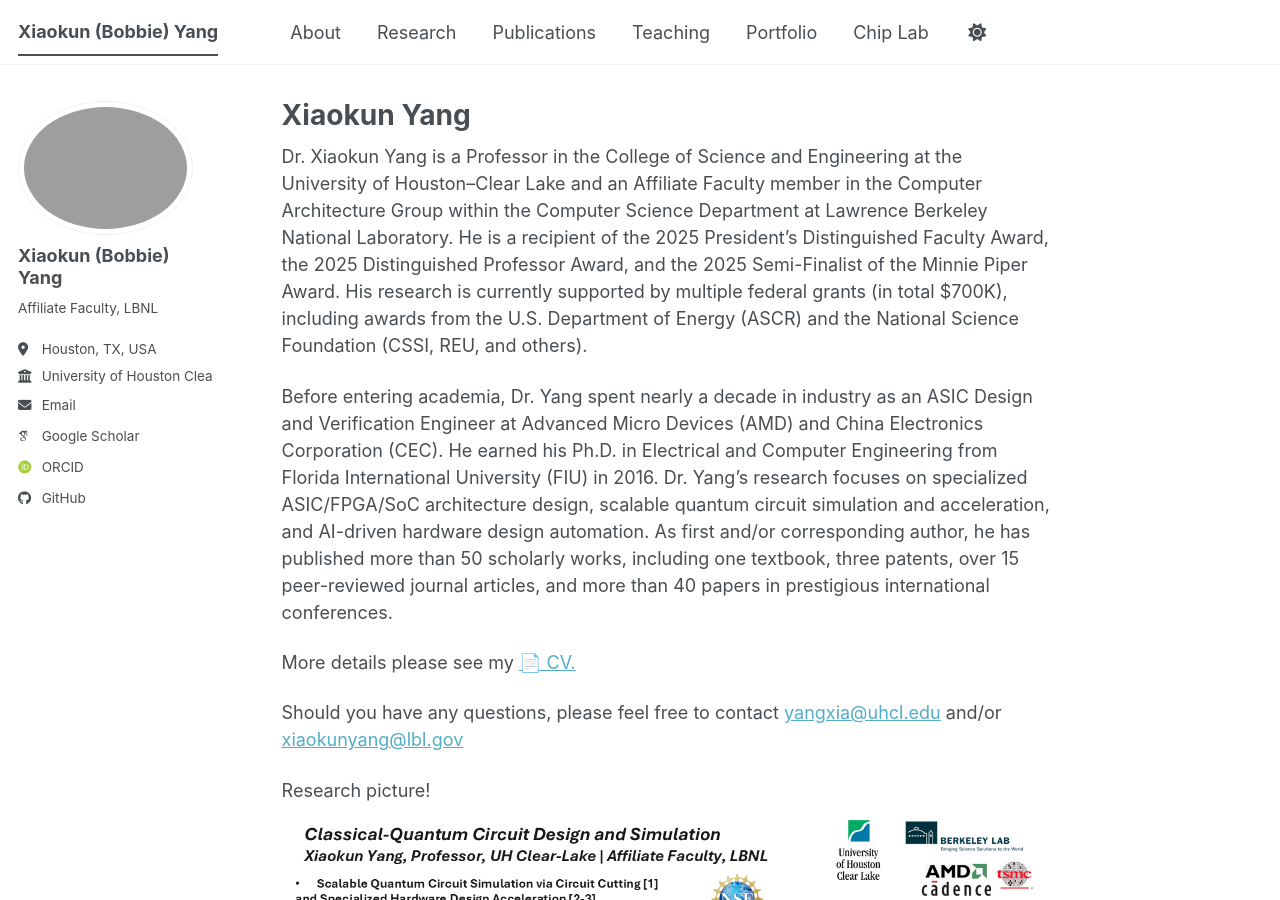
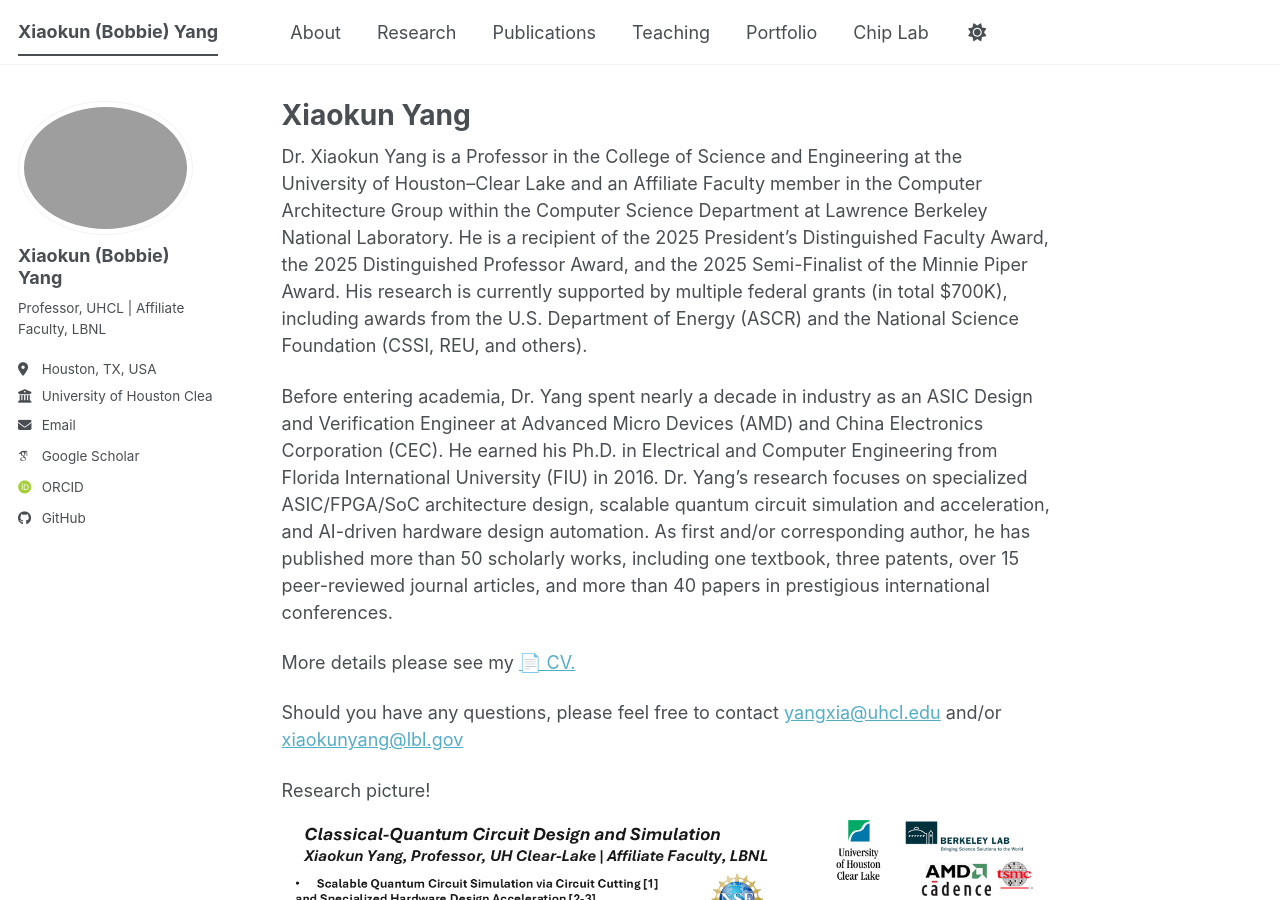
Before and after one commit to bobbieyang/bobbieyang.github.io, a Jekyll site: the page built from _pages/about.md, in a window 1280 px wide and 900 px high. Built offline with Jekyll 4.4.1, drawn with Linux system fonts in a browser that asks for light colours; some web fonts are replaced; a script bundle is joined from its source files by our own code; library files that are not in the unit come from our copies; some of the changed lines change nothing that is shown.

Commit message:
Update _config.yml

```diff
--- a/_config.yml
+++ b/_config.yml
@@ -26,8 +26,7 @@ author:
   avatar           : "bobbieyang.jpg"
   name             : "Xiaokun (Bobbie) Yang"
   pronouns         : # example: "she/her"
-  bio              : "Professor, UHCL"
-  bio              : "Affiliate Faculty, LBNL"
+  bio              : "Professor, UHCL | Affiliate Faculty, LBNL"
   location         : "Houston, TX, USA"
   employer         : "University of Houston Clear Lake"
   uri              : # URL
```
